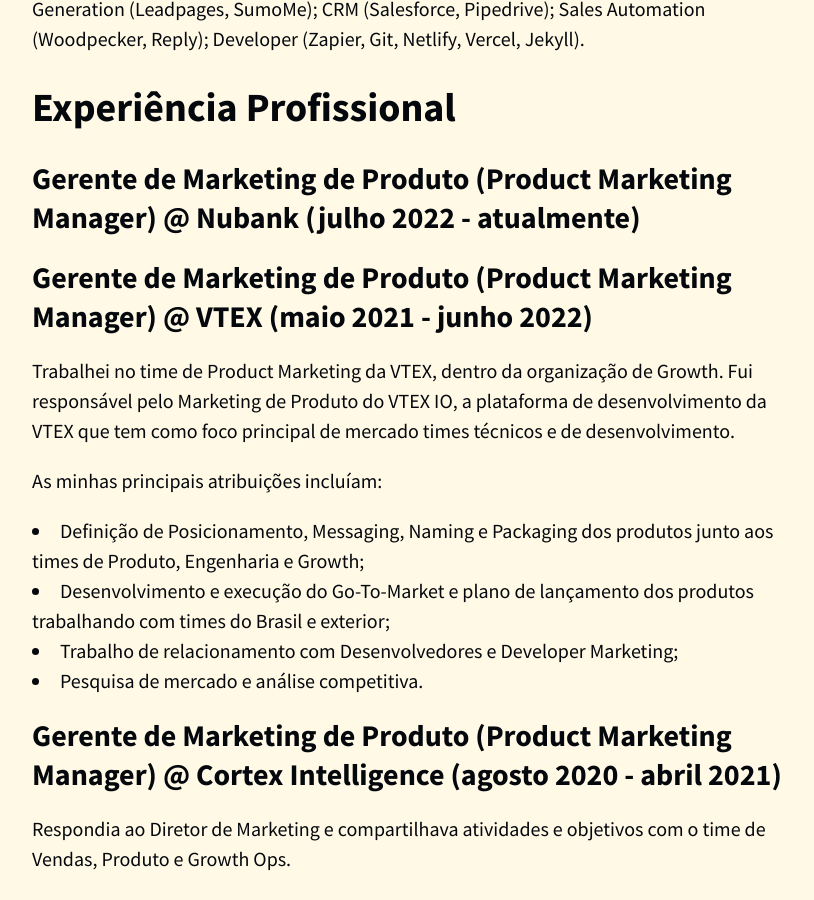
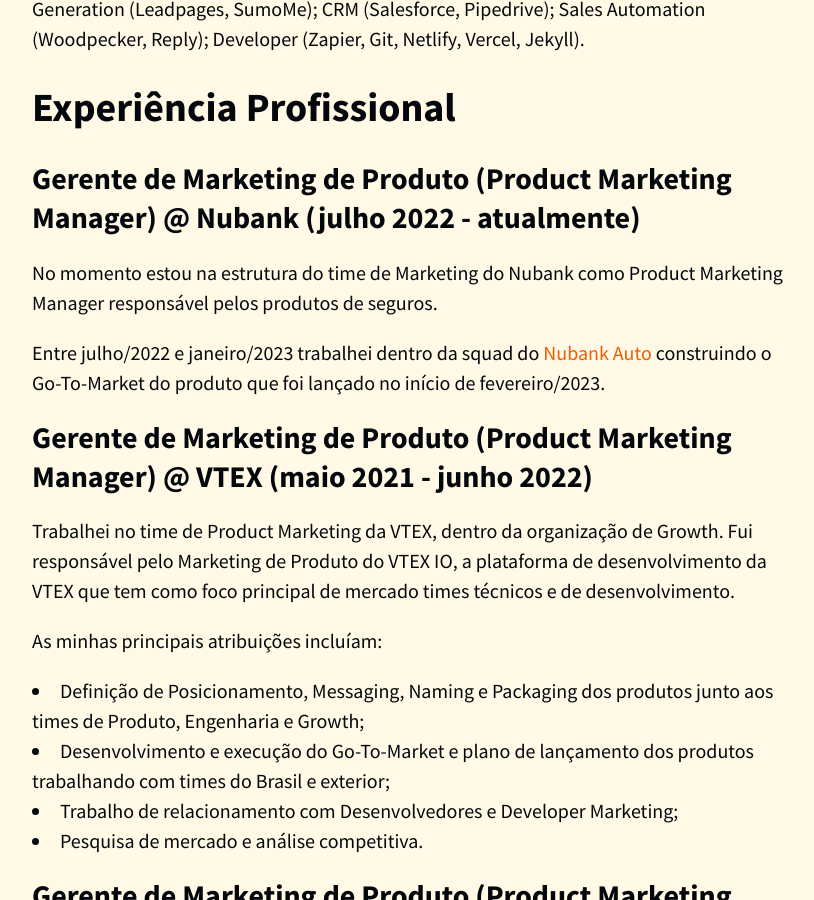
Before and after one commit to felipecbarbosa/felipecbarbosa.github.io, a Jekyll site: the page built from sobre.md, in a window 1280 px wide and 900 px high, scrolled down 1126 px. Shown: the whole window, without its empty margins (224-1038 px from the left). Built offline with Jekyll 4.4.1, drawn with Linux system fonts in a browser that asks for light colours; nearby versions of some CDN libraries; comment, search, counter and statistics services are not loaded.

Commit message:
Added info about my work at Nubank

```diff
--- a/sobre.md
+++ b/sobre.md
@@ -24,6 +24,10 @@ Ferramentas que tenha familiaridade: Analytics (Google Analytics, Mixpanel, Heap
 ## Experiência Profissional
 
 ### Gerente de Marketing de Produto (Product Marketing Manager) @ Nubank (julho 2022 - atualmente)
+
+No momento estou na estrutura do time de Marketing do Nubank como Product Marketing Manager responsável pelos produtos de seguros.
+
+Entre julho/2022 e janeiro/2023 trabalhei dentro da squad do [Nubank Auto](https://blog.nubank.com.br/seguro-nubank-auto/){:target="_blank"} construindo o Go-To-Market do produto que foi lançado no início de fevereiro/2023.
 
 ### Gerente de Marketing de Produto (Product Marketing Manager) @ VTEX (maio 2021 - junho 2022)
 
```
